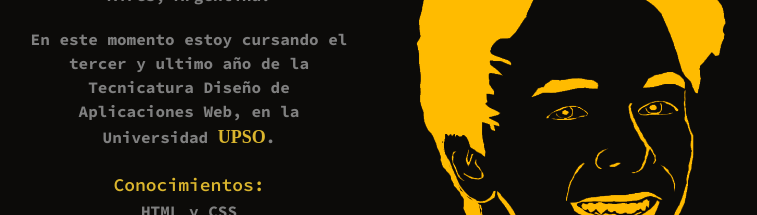
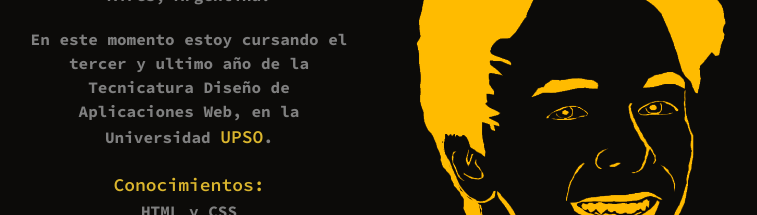
Before and after one commit to a-Marino/Portfolio, a Vue app: page / in a window 1280 px wide. Shown: the part 1160-1375 px from the top of the page, without its empty margins (248-1005 px from the left). Built offline with nearby package versions, Linux system fonts and the light colour scheme; a web font is replaced by a local one.

Commit message:
[fix] Bug about font

```diff
--- a/src/components/About.vue
+++ b/src/components/About.vue
@@ -9,7 +9,7 @@
 					Soy Andrés Marino. Tengo 20 años, y vivo en la ciudad de Coronel Suarez, Provincia de Buenos Aires, Argentina.
 				</p>
 				<p>
-					En este momento estoy cursando el tercer y ultimo año de la Tecnicatura Diseño de Aplicaciones Web, en la Universidad <a href="https://www.upso.edu.ar/" target="_blank" class="amarillo text-lg font-semibold">UPSO</a>. <br>
+					En este momento estoy cursando el tercer y ultimo año de la Tecnicatura Diseño de Aplicaciones Web, en la Universidad <a href="https://www.upso.edu.ar/" target="_blank" class="amarillo text-lg font-semibold fuente-source">UPSO</a>. <br>
 				</p>
 				<p>
 					<span class="amarillo text-lg font-semibold">Conocimientos:</span> <br>
@@ -75,7 +75,7 @@ export default {
 <style scoped>
 @import url('https://fonts.googleapis.com/css2?family=Source+Code+Pro:wght@400;500;600;700&display=swap');
 
-	p, span, ul, li {
+	p, span, ul, li, .fuente-source {
 		font-family: 'Source Code Pro', monospace;
 	}
 
```
